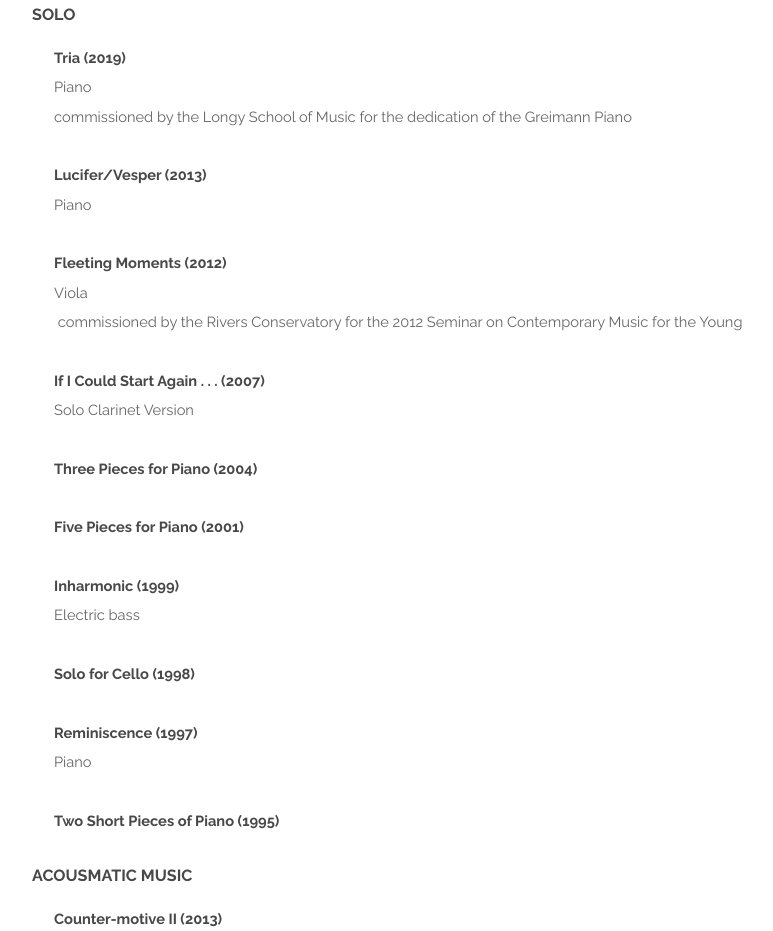
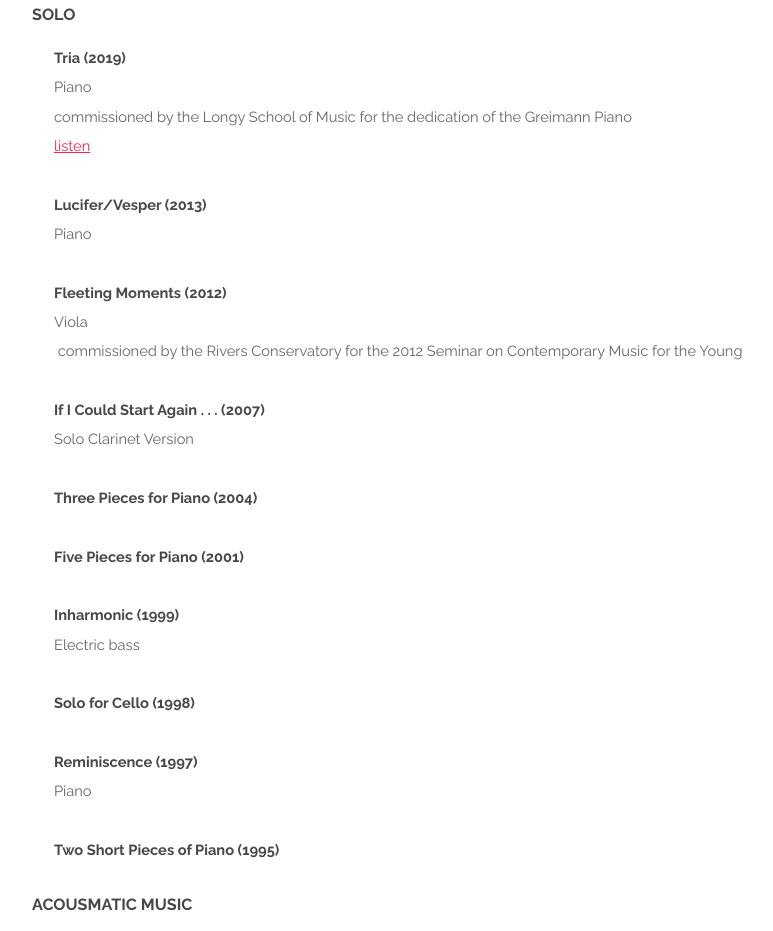
Before and after one commit to JVanBuskirk/jvanbuskirk.github.io, a plain HTML site: page works.html in a window 1280 px wide. Shown: the part 2853-3784 px from the top of the page, without its empty margins (128-901 px from the left). Drawn offline with Linux system fonts and the light colour scheme.

Commit message:
Added Tria link
Added Tria link

```diff
--- a/works.html
+++ b/works.html
@@ -153,6 +153,7 @@
       <li><strong>Tria (2019)</strong></li>
       <li>Piano</li>
       <li>commissioned by the Longy School of Music for the dedication of the Greimann Piano</li>
+	  <li><a href="https://youtu.be/UNO5L7Y9-gU">listen</a></li>
       <li>&nbsp;</li>
       <li><strong>Lucifer/Vesper (2013)</strong></li>
       <li>Piano</li>
```
